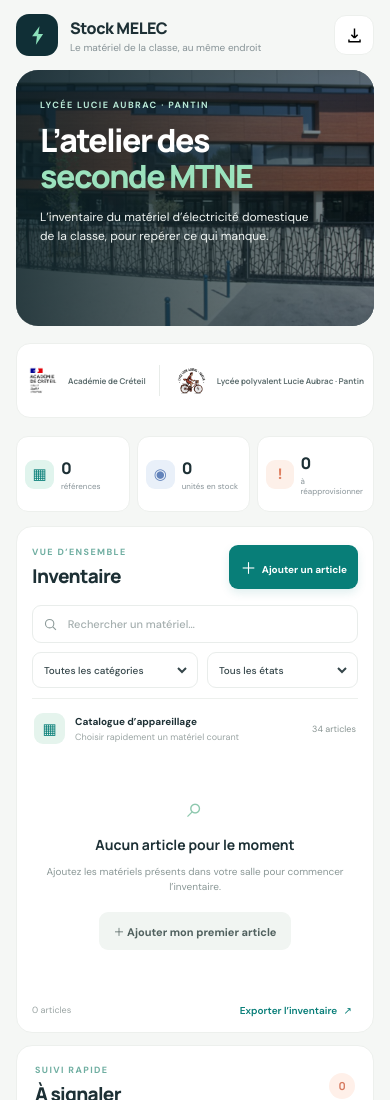
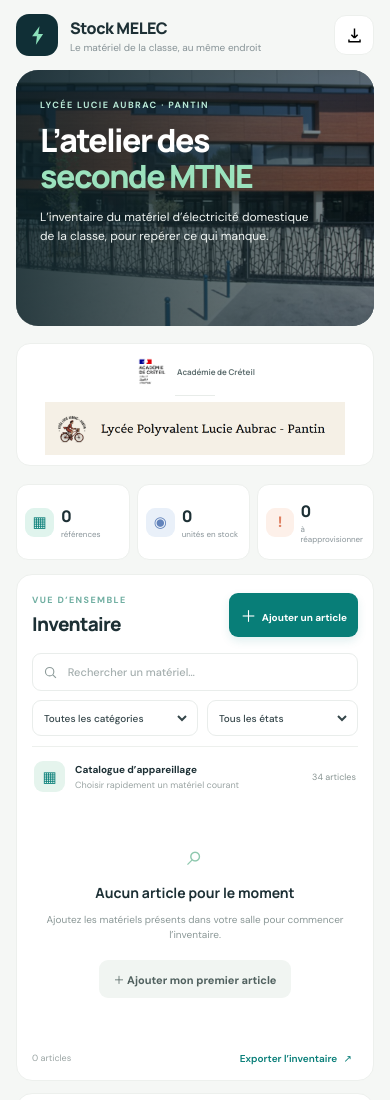
Before and after one commit to rachidfo/stock-melec-lucie-aubrac, a plain HTML site: page index.html in a window 390 px wide. Shown: the top 1100 px of the page. Drawn offline with Linux system fonts and the light colour scheme.

Commit message:
Remplacer le texte du lycée par son logo

```diff
--- a/hero.css
+++ b/hero.css
@@ -54,6 +54,13 @@
   display: none;
 }
 
+.school-mark .school-lockup {
+  width: min(440px, 40vw);
+  height: auto;
+  border-radius: 0;
+  flex: none;
+}
+
 @media (max-width: 620px) {
   .hero {
     height: 256px;
@@ -74,4 +81,26 @@
   .hero-desc {
     max-width: 270px;
   }
+
+  .institution-strip {
+    flex-direction: column;
+    gap: 6px;
+    min-height: auto;
+  }
+
+  .institution-divider {
+    width: 40px;
+    height: 0;
+    border-left: 0;
+    border-top: 1px solid #e8ece9;
+  }
+
+  .school-mark {
+    width: 100%;
+    justify-content: center;
+  }
+
+  .school-mark .school-lockup {
+    width: min(100%, 300px);
+  }
 }
--- a/index.html
+++ b/index.html
@@ -29,7 +29,7 @@
           <div class="hero-copy"><p class="eyebrow">LYCÉE LUCIE AUBRAC · PANTIN</p><h1>L’atelier des<br /><span>seconde MTNE</span></h1><p class="hero-desc">L’inventaire du matériel d’électricité domestique de la classe, pour repérer ce qui manque.</p></div>
         </section>
 
-        <section class="institution-strip" aria-label="Établissements partenaires"><div class="institution-mark academy-mark"><img src="assets/logo-academie-creteil.png" alt="Académie de Créteil" /><span>Académie de Créteil</span></div><span class="institution-divider" aria-hidden="true"></span><div class="institution-mark school-mark"><img src="assets/logo-lycee-lucie-aubrac.png" alt="Lycée polyvalent Lucie Aubrac de Pantin" /><span>Lycée polyvalent Lucie Aubrac · Pantin</span></div></section>
+        <section class="institution-strip" aria-label="Établissements partenaires"><div class="institution-mark academy-mark"><img src="assets/logo-academie-creteil.png" alt="Académie de Créteil" /><span>Académie de Créteil</span></div><span class="institution-divider" aria-hidden="true"></span><div class="institution-mark school-mark"><img class="school-lockup" src="assets/logo-lycee-lucie-aubrac-accueil.png" alt="Logo et nom du lycée polyvalent Lucie Aubrac – Pantin" /></div></section>
 
         <section class="stats" aria-label="Résumé du stock">
           <article class="stat-card"><span class="stat-icon teal">▦</span><div><strong id="statProducts">0</strong><span>références</span></div></article>
```
Also changed, not shown: assets/logo-lycee-lucie-aubrac-accueil.png (added).
